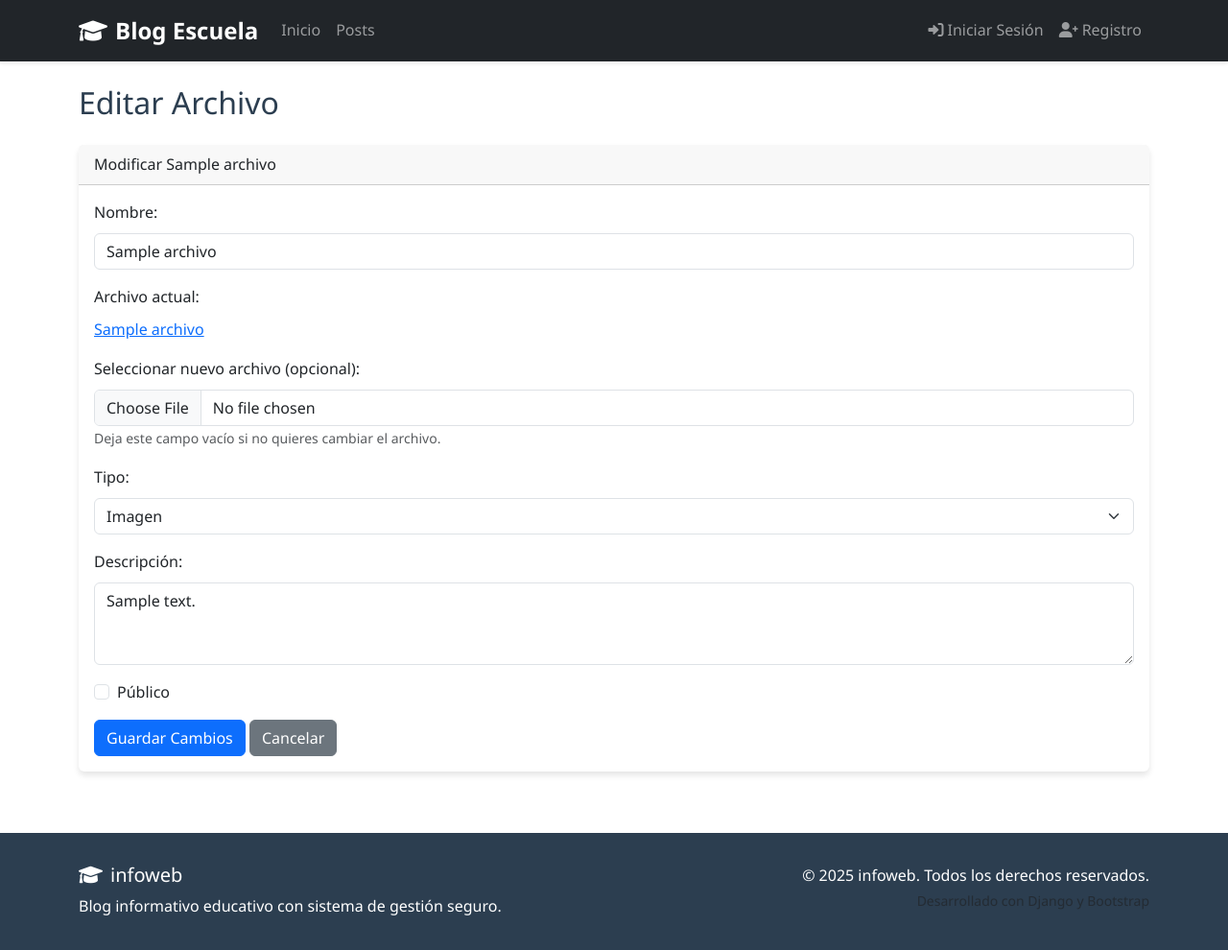
After one commit to Soul3vans/Codacy, a Django app: template static/templates/blog/editar_archivo.html in a window 1280 px wide. The commit adds this page. Shown: the whole page at 96% size. Run offline with Django 3.2, Linux system fonts and the light colour scheme; the template is opened without the code that fills it: most values are stand-ins (such as "Sample title", 1, 10 or a date in 2020); some libraries are stand-ins or nearby versions.

Commit message:
Cambios a ser confirmados: 	modificados:     apps/dashboard/__pycache__/urls.cpython-312.pyc 	modificados:     apps/dashboard/__pycache__/views.cpython-312.pyc 	modificados:     apps/dashboard/urls.py 	modificados:     apps/dashboard/views.py 	modificados:     db.sqlite3 	modificados:     infoweb/__pycache__/settings.cpython-312.pyc 	modificados:     infoweb/__pycache__/urls.cpython-312.pyc 	modificados:     infoweb/settings.py 	renombrados:     static/templates/blog/confirmar_eliminar_archivos.html -> static/templates/blog/confirmar_eliminar_archivo.html 	borrados:        static/templates/blog/detalle_post.html 	nuevos archivos: static/templates/blog/editar_archivo.html 	modificados:     static/templates/blog/gestionar_archivos.html

```diff
--- a/apps/dashboard/urls.py
+++ b/apps/dashboard/urls.py
@@ -13,6 +13,6 @@ urlpatterns = [
     path('editar-post/<int:post_id>/', views.editar_post, name='editar_post'),
     path('posts/eliminar/<int:post_id>/', views.eliminar_post, name='eliminar_post'),
     path('archivos/', views.gestionar_archivos, name='gestionar_archivos'),
-    path('archivos/eliminar/<int:archivo_id>/', views.eliminar_archivo_view, name='eliminar_archivo'),
-
+    path('editar/<int:pk>/', views.editar_archivo, name='editar_archivo'),
+    path('eliminar/<int:pk>/', views.eliminar_archivo, name='eliminar_archivo'),
 ]
--- a/infoweb/settings.py
+++ b/infoweb/settings.py
@@ -9,7 +9,7 @@ https://docs.djangoproject.com/en/5.2/topics/settings/
 For the full list of settings and their values, see
 https://docs.djangoproject.com/en/5.2/ref/settings/
 """
-
+import os
 from pathlib import Path
 
 # Build paths inside the project like this: BASE_DIR / 'subdir'.
@@ -123,7 +123,7 @@ STATICFILES_DIRS = [BASE_DIR / 'static']
 STATIC_ROOT = BASE_DIR / 'staticfiles'
 
 MEDIA_URL = '/media/'
-MEDIA_ROOT = BASE_DIR / 'media'
+MEDIA_ROOT = os.path.join(BASE_DIR, 'media')
 
 # Default primary key field type
 # https://docs.djangoproject.com/en/5.2/ref/settings/#default-auto-field
--- a/static/templates/blog/detalle_post.html
+++ /dev/null
@@ -1,4 +0,0 @@
-{% extends 'base.html' %}
-
-{% block title %}{{ post.titulo }} - Blog Escuela{% endblock %}
-{% block description %}{{ post.resumen }}{% endblock %}
--- /dev/null
+++ b/static/templates/blog/editar_archivo.html
@@ -0,0 +1,49 @@
+{% extends 'base.html' %}
+
+{% block title %}Editar Archivo{% endblock %}
+
+{% block content %}
+<div class="container mt-4">
+    <h2 class="mb-4">Editar Archivo</h2>
+    <div class="card">
+        <div class="card-header">
+            Modificar {{ archivo.nombre }}
+        </div>
+        <div class="card-body">
+            <form method="post" enctype="multipart/form-data">
+                {% csrf_token %}
+                <div class="mb-3">
+                    <label for="id_nombre" class="form-label">Nombre:</label>
+                    <input type="text" class="form-control" id="id_nombre" name="nombre" value="{{ archivo.nombre }}" required>
+                </div>
+                <div class="mb-3">
+                    <label for="id_archivo" class="form-label">Archivo actual:</label>
+                    <p><a href="{{ archivo.archivo.url }}" target="_blank">{{ archivo.archivo.name }}</a></p>
+                    <label for="id_nuevo_archivo" class="form-label">Seleccionar nuevo archivo (opcional):</label>
+                    <input type="file" class="form-control" id="id_nuevo_archivo" name="archivo">
+                    <small class="form-text text-muted">Deja este campo vacío si no quieres cambiar el archivo.</small>
+                </div>
+                <div class="mb-3">
+                    <label for="id_tipo" class="form-label">Tipo:</label>
+                    <select class="form-select" id="id_tipo" name="tipo" required>
+                        <option value="imagen" {% if archivo.tipo == 'imagen' %}selected{% endif %}>Imagen</option>
+                        <option value="documento" {% if archivo.tipo == 'documento' %}selected{% endif %}>Documento</option>
+                        <option value="video" {% if archivo.tipo == 'video' %}selected{% endif %}>Video</option>
+                        <option value="otro" {% if archivo.tipo == 'otro' %}selected{% endif %}>Otro</option>
+                    </select>
+                </div>
+                <div class="mb-3">
+                    <label for="id_descripcion" class="form-label">Descripción:</label>
+                    <textarea class="form-control" id="id_descripcion" name="descripcion" rows="3">{{ archivo.descripcion }}</textarea>
+                </div>
+                <div class="mb-3 form-check">
+                    <input type="checkbox" class="form-check-input" id="id_publico" name="publico" {% if archivo.publico %}checked{% endif %}>
+                    <label class="form-check-label" for="id_publico">Público</label>
+                </div>
+                <button type="submit" class="btn btn-primary">Guardar Cambios</button>
+                <a href="{% url 'gestionar_archivos' %}" class="btn btn-secondary">Cancelar</a>
+            </form>
+        </div>
+    </div>
+</div>
+{% endblock %}
```
Also changed, not shown: apps/dashboard/views.py (+14 -2 lines), static/templates/blog/gestionar_archivos.html (+78 -2 lines), db.sqlite3, static/templates/blog/confirmar_eliminar_archivo.html (renamed from static/templates/blog/confirmar_eliminar_archivos.html).
